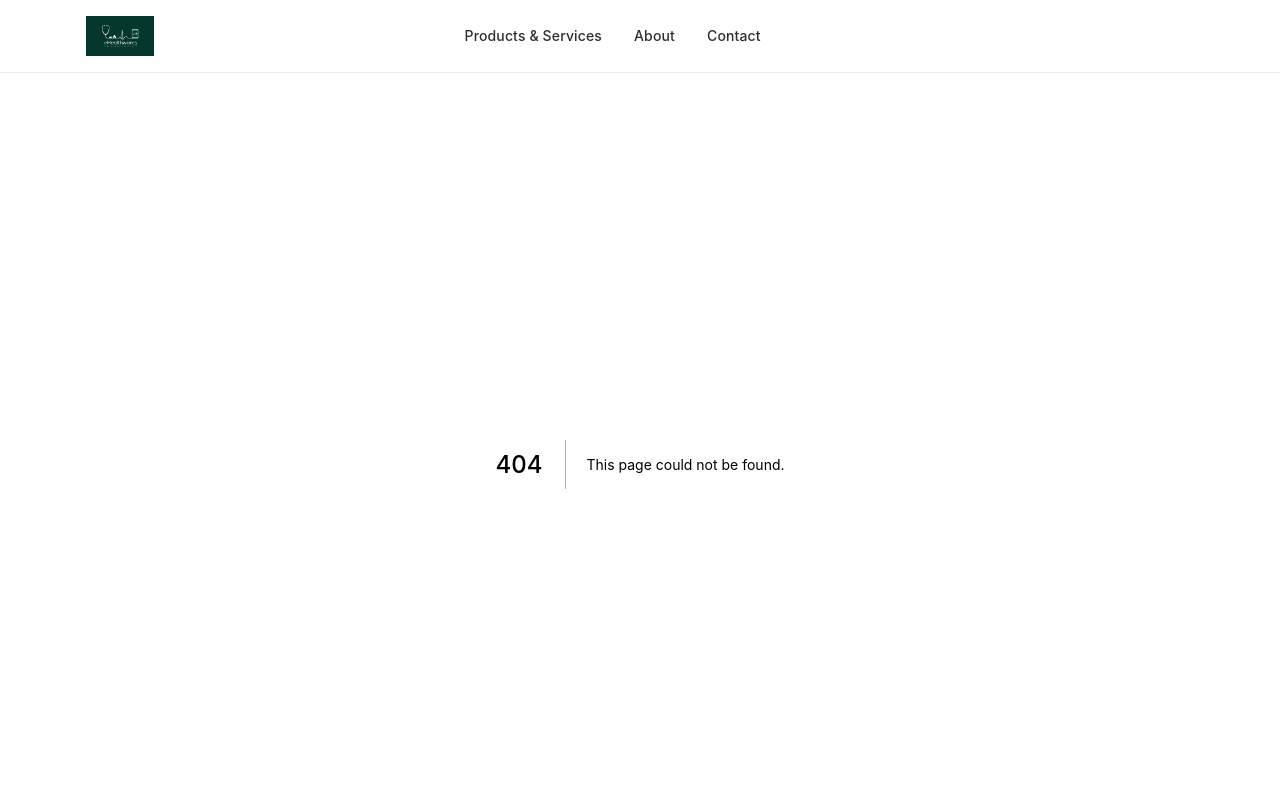
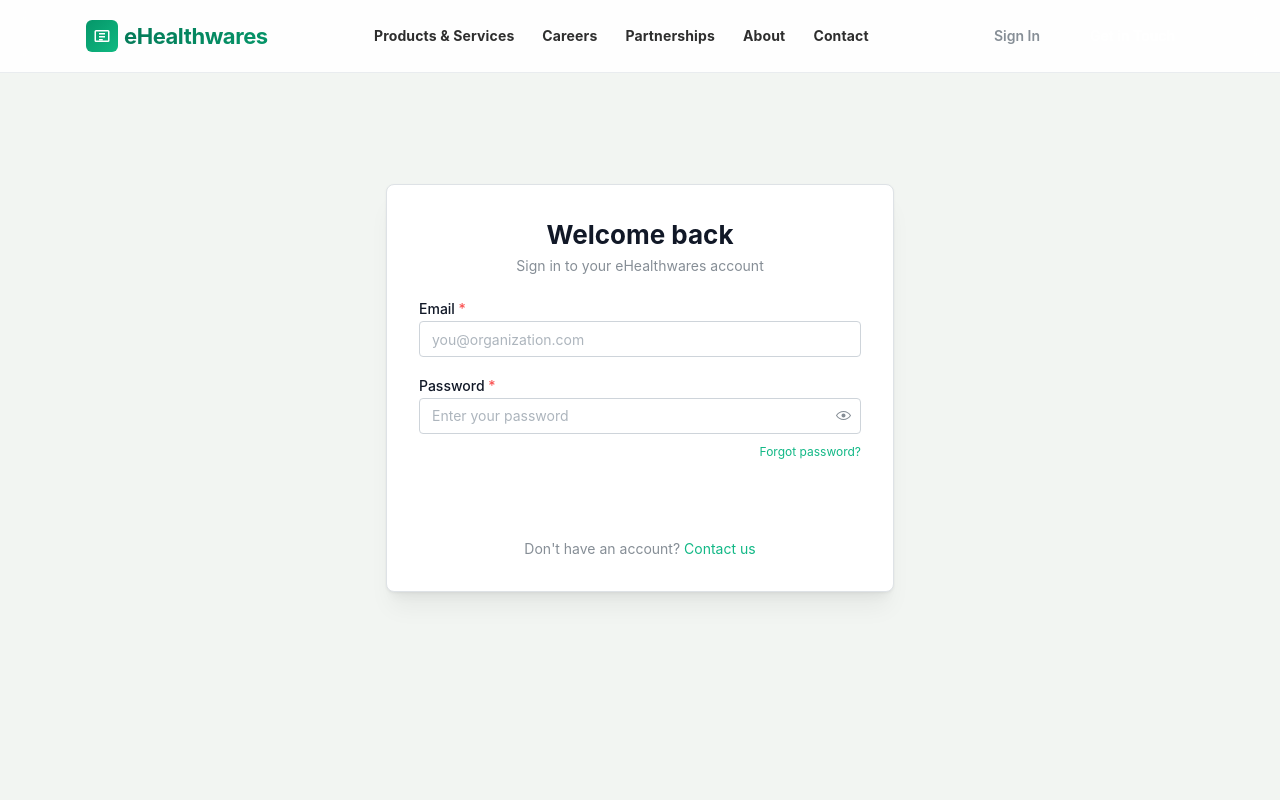
Before and after one commit to johnehealthwares/ehealthwares, a Next.js app: page /sign-in in a window 1280 px wide. Before the commit this address had no page. Shown: the top 800 px of the page. Built offline with nearby package versions, Linux system fonts and the light colour scheme.

Commit message:
feat: text logo, sign-in page, careers/partnerships menu, brand underlay, green-gray tint

```diff
--- a/src/app/globals.css
+++ b/src/app/globals.css
@@ -2,14 +2,23 @@
 @tailwind components;
 @tailwind utilities;
 
-@import url('https://fonts.googleapis.com/css2?family=Instrument+Serif:ital@0;1&family=Inter:wght@300;400;500;600;700&display=swap');
+@import url('https://fonts.googleapis.com/css2?family=Instrument+Serif:ital@0;1&family=Inter:wght@300;400;500;600;700;800&display=swap');
 
 @layer base {
   body {
     @apply font-body text-gray-900 antialiased;
+    background-color: #f2f5f2;
   }
 
   h1, h2, h3, h4 {
     @apply font-display;
   }
 }
+
+.card-brand {
+  border-top: 3px solid #059669 !important;
+  transition: box-shadow 0.2s ease;
+}
+.card-brand:hover {
+  box-shadow: 0 4px 20px rgba(5, 150, 105, 0.1);
+}
--- a/src/app/layout.tsx
+++ b/src/app/layout.tsx
@@ -1,5 +1,6 @@
 import '@mantine/core/styles.css';
 import './globals.css';
+import '@mantine/carousel/styles.css';
 import { ColorSchemeScript, MantineProvider, createTheme } from '@mantine/core';
 import { Header } from '@/components/layout/Header';
 import { Footer } from '@/components/layout/Footer';
--- a/src/app/products-services/page.tsx
+++ b/src/app/products-services/page.tsx
@@ -52,7 +52,8 @@ export default async function ProductsServicesPage() {
                     padding={0}
                     radius="md"
                     withBorder
-                  style={{ textDecoration: 'none', transition: 'box-shadow 0.2s' }}
+                    className="card-brand"
+                    style={{ textDecoration: 'none' }}
                   >
                   <CardSection>
                     <Image src={p.imageUrl || productImages[i % productImages.length]} alt={p.name} h={180} fit="cover" />
@@ -86,7 +87,8 @@ export default async function ProductsServicesPage() {
                   padding={0}
                   radius="md"
                   withBorder
-                  style={{ textDecoration: 'none', transition: 'box-shadow 0.2s' }}
+                  className="card-brand"
+                  style={{ textDecoration: 'none' }}
                 >
                   <CardSection>
                     <Image src={s.imageUrl || serviceImages[i % serviceImages.length]} alt={s.name} h={180} fit="cover" />
--- /dev/null
+++ b/src/app/sign-in/page.tsx
@@ -0,0 +1,30 @@
+'use client';
+import { Container, Paper, Title, Text, TextInput, PasswordInput, Button, Box, Anchor } from '@mantine/core';
+import Link from 'next/link';
+
+export default function SignInPage() {
+  return (
+    <Box pt={120} pb={80}>
+      <Container size="xs">
+        <Paper withBorder shadow="md" p="xl" radius="md" style={{ backgroundColor: 'white' }}>
+          <Title order={2} ta="center" mb={4}>Welcome back</Title>
+          <Text c="gray.6" ta="center" size="sm" mb="lg">Sign in to your eHealthwares account</Text>
+
+          <TextInput label="Email" placeholder="you@organization.com" required mb="md" />
+          <PasswordInput label="Password" placeholder="Enter your password" required mb="xs" />
+
+          <Anchor component={Link} href="#" size="xs" c="brand.6" style={{ float: 'right' }} mb="lg">
+            Forgot password?
+          </Anchor>
+
+          <Button fullWidth size="md" color="brand" mb="md">Sign In</Button>
+
+          <Text ta="center" size="sm" c="gray.6">
+            Don&apos;t have an account?{' '}
+            <Anchor component={Link} href="/contact" c="brand.6">Contact us</Anchor>
+          </Text>
+        </Paper>
+      </Container>
+    </Box>
+  );
+}
--- a/src/components/layout/Header.tsx
+++ b/src/components/layout/Header.tsx
@@ -1,11 +1,13 @@
 'use client';
 
 import { useState } from 'react';
-import { Group, Burger, Drawer, Stack, Image, Anchor, UnstyledButton, Container, Box, Button } from '@mantine/core';
+import { Group, Burger, Drawer, Stack, Image, Anchor, UnstyledButton, Container, Box, Button, Title } from '@mantine/core';
 import Link from 'next/link';
 
 const links = [
   { label: 'Products & Services', href: '/products-services' },
+  { label: 'Careers', href: '/careers' },
+  { label: 'Partnerships', href: '/partnerships' },
   { label: 'About', href: '/about' },
   { label: 'Contact', href: '/contact' },
 ];
@@ -14,21 +16,28 @@ export function Header() {
   const [opened, setOpened] = useState(false);
 
   return (
-    <Box component="header" className="fixed top-0 left-0 right-0 z-50 bg-white/80 backdrop-blur-md" style={{ borderBottom: '1px solid var(--mantine-color-gray-2)' }}>
+    <Box component="header" className="fixed top-0 left-0 right-0 z-50 bg-white/90 backdrop-blur-md" style={{ borderBottom: '1px solid var(--mantine-color-gray-2)' }}>
       <Container size="lg">
         <Group h={72} justify="space-between">
           <UnstyledButton component={Link} href="/" style={{ textDecoration: 'none' }}>
-            <Image src="/logo-rect.png" alt="eHealthwares" h={40} w="auto" />
+            <Group gap={6}>
+              <Box style={{ width: 32, height: 32, borderRadius: 6, background: 'linear-gradient(135deg, #059669, #10b981)', display: 'flex', alignItems: 'center', justifyContent: 'center' }}>
+                <svg width="18" height="18" viewBox="0 0 24 24" fill="white"><path d="M20 4H4a2 2 0 0 0-2 2v12a2 2 0 0 0 2 2h16a2 2 0 0 0 2-2V6a2 2 0 0 0-2-2zm0 14H4V6h16v12z"/><path d="M8 8h8v2H8zm0 4h8v2H8zm0 4h5v2H8z"/></svg>
+              </Box>
+              <Title order={3} style={{ fontSize: 22, fontWeight: 700, letterSpacing: '-0.02em', background: 'linear-gradient(135deg, #047857, #059669)', WebkitBackgroundClip: 'text', WebkitTextFillColor: 'transparent' }}>
+                eHealthwares
+              </Title>
+            </Group>
           </UnstyledButton>
 
-          <Group visibleFrom="sm" gap={32}>
+          <Group visibleFrom="sm" gap={28}>
             {links.map((link) => (
               <Anchor
                 key={link.href}
                 component={Link}
                 href={link.href}
                 size="sm"
-                fw={500}
+                fw={700}
                 c="dark"
                 style={{ textDecoration: 'none', letterSpacing: '0.01em' }}
               >
@@ -37,24 +46,36 @@ export function Header() {
             ))}
           </Group>
 
-          <Button component={Link} href="/contact" visibleFrom="sm" size="sm" color="brand" radius="md">
-            Get in Touch
-          </Button>
+          <Group visibleFrom="sm" gap="sm">
+            <Button component={Link} href="/sign-in" variant="subtle" color="gray" size="sm" fw={600}>
+              Sign In
+            </Button>
+            <Button component={Link} href="/contact" size="sm" color="brand" radius="md" fw={600}>
+              Get in Touch
+            </Button>
+          </Group>
 
           <Burger opened={opened} onClick={() => setOpened(!opened)} hiddenFrom="sm" />
         </Group>
       </Container>
 
-      <Drawer opened={opened} onClose={() => setOpened(false)} padding="md" title={() => <Image src="/logo-rect.png" alt="eHealthwares" h={32} w="auto" />} size="sm">
+      <Drawer opened={opened} onClose={() => setOpened(false)} padding="md" title={null} size="sm">
         <Stack>
+          <Group gap={6} mb="md">
+            <Box style={{ width: 28, height: 28, borderRadius: 6, background: 'linear-gradient(135deg, #059669, #10b981)', display: 'flex', alignItems: 'center', justifyContent: 'center' }}>
+              <svg width="16" height="16" viewBox="0 0 24 24" fill="white"><path d="M20 4H4a2 2 0 0 0-2 2v12a2 2 0 0 0 2 2h16a2 2 0 0 0 2-2V6a2 2 0 0 0-2-2zm0 14H4V6h16v12z"/><path d="M8 8h8v2H8zm0 4h8v2H8zm0 4h5v2H8z"/></svg>
+            </Box>
+            <Title order={4} style={{ fontWeight: 700, color: '#059669' }}>eHealthwares</Title>
+          </Group>
           {links.map((link) => (
             <UnstyledButton key={link.href} onClick={() => setOpened(false)} component={Link} href={link.href}>
-              <Anchor component="span" size="lg" fw={500} c="dark">{link.label}</Anchor>
+              <Anchor component="span" size="md" fw={700} c="dark">{link.label}</Anchor>
             </UnstyledButton>
           ))}
-          <Button component={Link} href="/contact" size="md" color="brand" radius="md" mt="md" fullWidth>
-            Get in Touch
-          </Button>
+          <Box mt="md">
+            <Button component={Link} href="/sign-in" variant="subtle" color="gray" fullWidth fw={600}>Sign In</Button>
+            <Button component={Link} href="/contact" color="brand" fullWidth mt="sm" fw={600}>Get in Touch</Button>
+          </Box>
         </Stack>
       </Drawer>
     </Box>
--- a/src/components/sections/Careers.tsx
+++ b/src/components/sections/Careers.tsx
@@ -18,7 +18,7 @@ export function Careers({ careers }: CareersProps) {
         </Box>
         <SimpleGrid cols={{ base: 1, sm: 2, lg: 3 }} spacing="lg">
           {careers.map((c) => (
-            <Card key={c._id} padding={0} radius="md" withBorder>
+            <Card key={c._id} padding={0} radius="md" withBorder className="card-brand">
               {c.imageUrl && (
                 <CardSection>
                   <Image src={c.imageUrl} alt={c.title} h={160} fit="cover" />
--- a/src/components/sections/Categories.tsx
+++ b/src/components/sections/Categories.tsx
@@ -24,6 +24,7 @@ export function Categories({ categories }: CategoriesProps) {
               href={`/products/${cat.slug}`}
               padding={0}
               radius="md"
+              className="card-brand"
               style={{ textDecoration: 'none' }}
             >
               <CardSection>
--- a/src/components/sections/Investors.tsx
+++ b/src/components/sections/Investors.tsx
@@ -17,7 +17,7 @@ export function Investors({ data }: InvestorsProps) {
         </Box>
         <SimpleGrid cols={{ base: 1, sm: 2, lg: 5 }} spacing="lg">
           {data.map((d) => (
-            <Paper key={d._id} p="xl" radius="md" withBorder ta="center">
+            <Paper key={d._id} p="xl" radius="md" withBorder ta="center" className="card-brand">
               <Title order={1} c="brand.6" style={{ fontSize: 'clamp(1.8rem, 3vw, 2.5rem)' }}>
                 {d.value}
               </Title>
--- a/src/components/sections/LatestTopics.tsx
+++ b/src/components/sections/LatestTopics.tsx
@@ -18,7 +18,7 @@ export function LatestTopics({ articles }: LatestTopicsProps) {
         </Box>
         <SimpleGrid cols={{ base: 1, sm: 2, lg: 3 }} spacing="lg">
           {articles.slice(0, 6).map((article) => (
-            <Card key={article._id} padding={0} radius="md" withBorder>
+            <Card key={article._id} padding={0} radius="md" withBorder className="card-brand">
               {article.imageUrl && (
                 <CardSection>
                   <Image src={article.imageUrl} alt={article.title} h={180} fit="cover" />
--- a/src/components/sections/ProductsGrid.tsx
+++ b/src/components/sections/ProductsGrid.tsx
@@ -30,7 +30,8 @@ export function ProductsGrid({ products }: ProductsGridProps) {
               padding={0}
               radius="lg"
               withBorder
-              style={{ textDecoration: 'none', transition: 'box-shadow 0.2s' }}
+              className="card-brand"
+              style={{ textDecoration: 'none' }}
             >
               <CardSection>
                 <Image
--- a/src/components/sections/ServicesGrid.tsx
+++ b/src/components/sections/ServicesGrid.tsx
@@ -27,7 +27,8 @@ export function ServicesGrid({ services }: ServicesGridProps) {
               padding={0}
               radius="lg"
               withBorder
-              style={{ textDecoration: 'none', transition: 'box-shadow 0.2s' }}
+              className="card-brand"
+              style={{ textDecoration: 'none' }}
             >
               <CardSection>
                 <Image src={service.imageUrl || FALLBACKS[i % FALLBACKS.length]} alt={service.name} h={192} fit="cover" />
--- a/src/components/sections/Testimonials.tsx
+++ b/src/components/sections/Testimonials.tsx
@@ -21,7 +21,7 @@ export function Testimonials({ testimonials }: TestimonialsProps) {
         <Carousel slideSize="33.333%" slideGap="md" loop withControls withIndicators>
           {testimonials.map((t) => (
             <Carousel.Slide key={t._id}>
-              <Card padding="lg" radius="md" withBorder style={{ height: '100%' }}>
+              <Card padding="lg" radius="md" withBorder className="card-brand" style={{ height: '100%' }}>
                 <Text size="sm" c="gray.7" fs="italic" lh={1.6}>
                   &ldquo;{t.text}&rdquo;
                 </Text>
```
Lines whose indentation alone changed are shown as unchanged.
